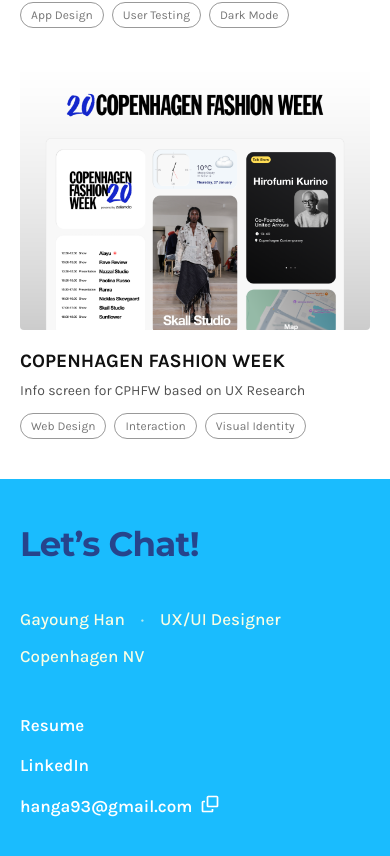
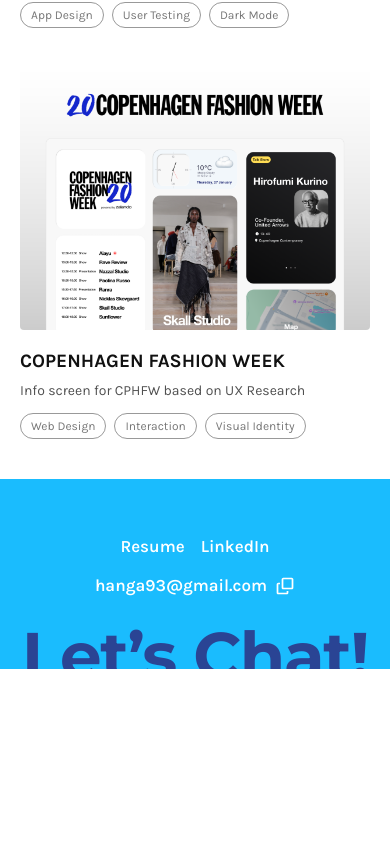
Before and after one commit to Lunanuna/portfolio, a React (Vite) app: page / in a window 390 px wide. Shown: the part 1681-2537 px from the top of the page. After the commit the page ends 2350 px from the top, so only its background shows below. Built offline with nearby package versions, Linux system fonts and the light colour scheme.

Commit message:
footer updated

```diff
--- a/src/components/Footer.jsx
+++ b/src/components/Footer.jsx
@@ -30,16 +30,12 @@
 
   return (
     <footer className={styles.footer}>
-      <h2 className={styles.heading}>Let’s Chat!</h2>
 
-      <div className={styles.info}>
+      {/* <div className={styles.info}>
         <p className={styles.role}>
-          <span>Gayoung Han</span>
-          <span className={styles.divider} aria-hidden="true">·</span>
-          <span>UX/UI Designer</span>
-        </p>
-         <p className={styles.name}>Copenhagen NV</p>
-      </div>
+       Gayoung Han
+          </p>
+      </div> */}
 
       <ul className={styles.contact}>
         <li><a
@@ -83,6 +79,8 @@
   </span>
 </li>
       </ul>
+
+       <h2 className={styles.heading}>Let’s Chat!</h2>
     </footer>
   );
 }
--- a/src/components/Footer.module.css
+++ b/src/components/Footer.module.css
@@ -1,85 +1,81 @@
 .footer {
-  /* ── 여기 숫자만 바꾸면 전체가 따라옴 ── */
-  --c-bg: #1ABCFE;        /* 배경 */
-  --c-cream: #FAFEE4;     /* 제목 + 왼쪽 정보 */
-  --c-white: #FFFFFF;     /* 오른쪽 링크 */
-  --pad-x: 48px;          /* 좌우 여백 */
+  --c-bg: #1ABCFE;
+  --c-cream: #FAFEE4;
+  --c-white: #FFFFFF;
+  --c-heading: #2A4494;
+
+  --pad-x: 48px;
   --pad-top: 48px;
-  --pad-bottom: 64px;
-  --gap-heading: 48px;   /* Let's Chat ↔ 아래 내용 세로 간격 */
+  --gap-stack: 48px;   /* 이름 ↔ 링크 ↔ Let's Chat 세로 간격 */
+
+  --crop: -0.17em;      /* 클수록 많이 잘림 */
 
   background: var(--c-bg);
-  padding: var(--pad-top) var(--pad-x) var(--pad-bottom);
+  padding: var(--pad-top) var(--pad-x) 0;
+  overflow: hidden;              /* ★ 핵심 */
 
-  /* 화면 끝까지 배경 채우기 — 부모에 이미 full-bleed가 걸려있으면 이 4줄 삭제 */
+  /* full-bleed — 부모가 이미 full width면 이 3줄 삭제 */
   width: 100vw;
   position: relative;
-  left: 50%;
-  transform: translateX(-50%);
+  margin-left: calc(50% - 50vw);
 
-  display: grid;
-  grid-template-columns: 1fr auto;  /* 왼쪽 정보 / 오른쪽 링크 */
-  align-items: center;              /* 항목 수가 달라도 시각적으로 균형 */
-  column-gap: 40px;
-  row-gap: var(--gap-heading);
+  display: flex;
+  flex-direction: column;
+  align-items: center;
+  row-gap: var(--gap-stack);
 }
 
 /* ── Let's Chat! ── */
 .heading {
-  grid-column: 1 / -1;   /* 두 칼럼 전체를 차지 */
-  margin: 0;
-  /* margin-left: 48px;     ← heading만 더 들여쓰고 싶으면 주석 해제 */
   font-family: 'Montserrat', sans-serif;
-  font-size: 40px;
   font-weight: 800;
-  line-height: 1;
+  color: var(--c-heading);
+  font-size: 16.9vw;
+  line-height: 0.85;
   letter-spacing: -0.02em;
-  color: #26448C;
+  text-align: center;
+  white-space: nowrap;
+  margin: 0 0 var(--crop);
+  user-select: none;
 }
 
-/* ── 왼쪽: 이름 / 직함 ── */
+/* ── 이름 ── */
 .info {
   display: flex;
   flex-direction: column;
-  gap: 16px;             /* Gayoung Han ↔ UX/UI Designer */
+  gap: 16px;
 }
 
 .name,
 .role {
   margin: 0;
-  font-size: 20px;
-  font-weight: 500;      /* medium */
+  font-size: 32px;
+  font-weight: 600;
   line-height: 1.2;
-  color: var(--c-cream);
+  color: #767676;
 }
 
-.role {
-  display: flex;
-  align-items: center;
-  gap: 16px;             /* | 양옆 16px씩 */
-}
-
-.divider {
-  opacity: 0.7;          /* 구분자만 살짝 연하게 — 1로 두면 균일 */
-}
-
-/* ── 오른쪽: 링크 ── */
+/* ── 링크 ── */
 .contact {
   list-style: none;
   margin: 0;
   padding: 0;
   display: flex;
-  flex-direction: column;
-  gap: 16px;
-  min-width: 300px;      /* 이 값이 오른쪽 칼럼 시작 위치를 정함 */
+  flex-wrap: wrap;
+  justify-content: center;
+  gap: 24px;
+}
+
+.contact a,
+.copyButton {
+  color: var(--c-white);
+  font-size: 20px;
+  font-weight: 600;
+  line-height: 1.2;
+  text-decoration: none;
 }
 
 .contact a {
-  color: var(--c-white);
-  font-size: 20px;
-  font-weight: 600;      /* semibold */
-  line-height: 1.2;
-  text-decoration: none;
   transition: opacity 0.2s ease;
 }
 
@@ -91,40 +87,36 @@
 .emailRow {
   display: flex;
   align-items: center;
-  gap: 16px;             /* 이메일 ↔ 아이콘 */
 }
 
 .copyButton {
-  color: var(--c-white);
-  font-size: 20px;
-  font-weight: 600;
   display: flex;
+  align-items: center;
   gap: 8px;
   background: none;
   border: none;
   padding: 0;
   cursor: pointer;
-  display: flex;         /* 아이콘 세로 중앙 정렬 */
-  transition: opacity 0.2s ease, transform 0.15s ease;
+  font-family: inherit;
+  transition: opacity 0.2s ease;
 }
 
-.copyButton span:hover{
-opacity: 0.75;
-}
-
-.copyButton img:hover {
-  opacity: 1;
-  transform: scale(1.12);
+.copyButton:hover {
+  opacity: 0.75;
 }
 
 .copyIcon {
   width: 20px;
   height: 20px;
   display: block;
-  filter: brightness(0) invert(1);  /* 검은 SVG → 흰색. 이미 흰 아이콘이면 삭제 */
+  filter: brightness(0) invert(1);
+  transition: transform 0.15s ease;
 }
 
-/* 화면에서만 숨기고 스크린리더는 읽는 패턴 */
+.copyButton:hover .copyIcon {
+  transform: scale(1.12);
+}
+
 .srOnly {
   position: absolute;
   width: 1px;
@@ -140,51 +132,26 @@
 @media (max-width: 900px) {
   .footer {
     --pad-x: 32px;
-    --pad-top: 48px;
-    --pad-bottom: 64px;
-    --gap-heading: 56px;
+    --pad-top: 56px;
+    --gap-stack: 40px;
+  }
+}
 
-    grid-template-columns: 1fr;  /* 한 칼럼으로 */
-    align-items: start;
-    row-gap: 48px;
-  }
-
-  .footer .heading {
-    margin-left: 0;              /* 모바일에선 들여쓰기 해제 */
-    font-size: 44px;
+@media (max-width: 560px) {
+  .footer {
+    --pad-x: 20px;
+    --gap-stack: 32px;
+    --crop: -0.22em;   /* 작은 화면에선 덜 자름 */
   }
 
   .contact {
-    min-width: 0;
+    gap: 16px;
   }
 
   .name,
   .role,
   .contact a,
   .copyButton {
-    font-size: 20px;
-  }
-}
-
-@media (max-width: 560px) {
-  .footer {
-    --pad-x: 20px;
-  }
-
-  .footer .heading {
-    font-size: 34px;
-  }
-
-  /* 좁은 화면에서 | 줄이 넘칠 때 대비 */
-  .role {
-    flex-wrap: wrap;
-    gap: 8px 16px;
-  }
-
-  .name,
-  .role,
-  .contact a,
-  .copyButton{
     font-size: 17px;
   }
 }
```
Also changed, not shown: 1 other file (tests, documents, lock files or other folders).
